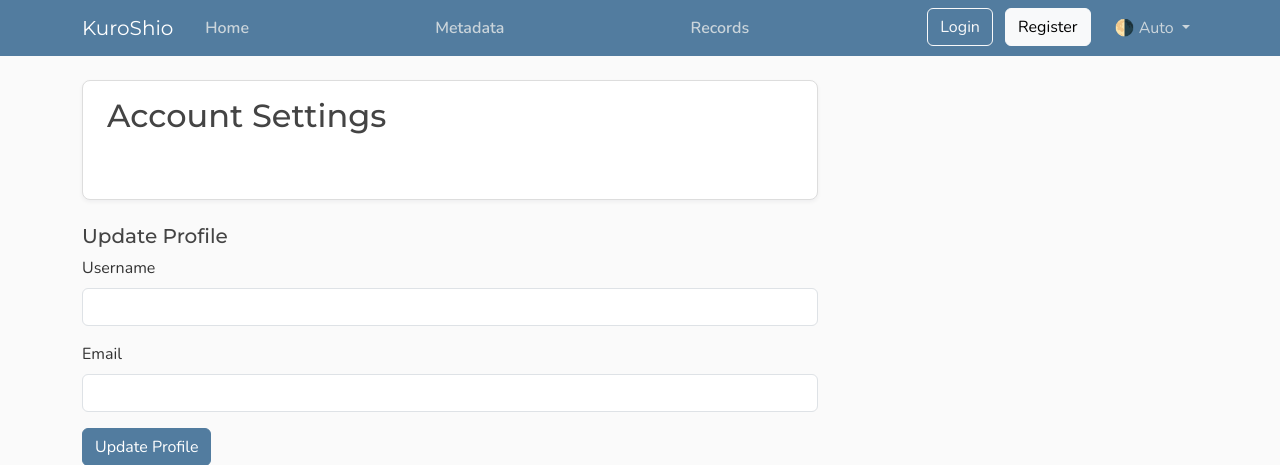
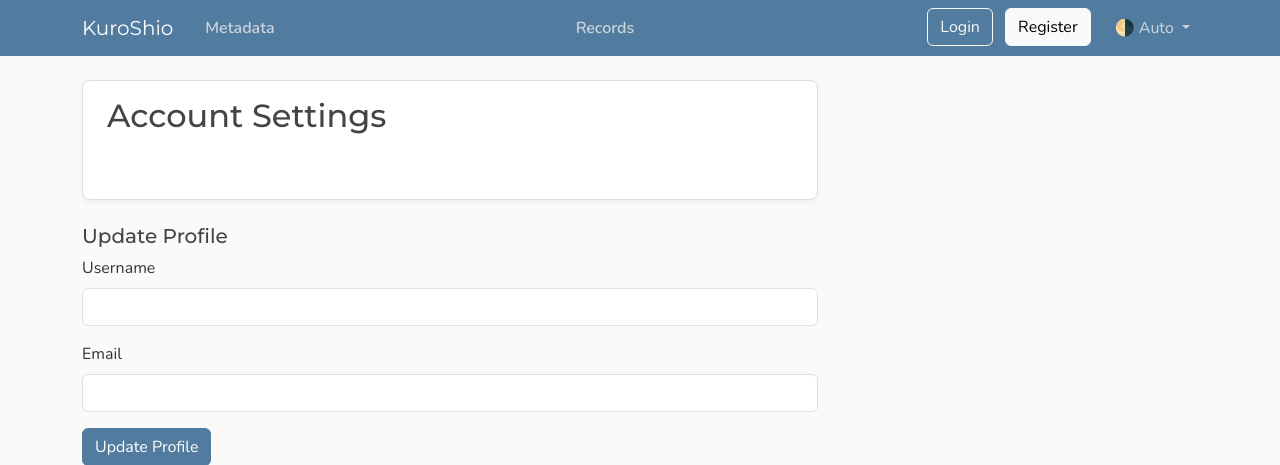
Before and after one commit to tim-kornish-cloud/kuroshio, a FastAPI app: page /account in a window 1280 px wide. Shown: the top 465 px of the page. Run offline with FastAPI, Linux system fonts and the light colour scheme; parts of the project's set-up code (start-up, migrations or seed data) failed here and were passed over.

Commit message:
remove home button since KuroShio already does the same

```diff
--- a/kuroshio/templates/layout.html
+++ b/kuroshio/templates/layout.html
@@ -61,6 +61,7 @@
             <nav class="navbar navbar-expand-md bg-steel fixed-top"
                  data-bs-theme="dark">
                 <div class="container">
+                  <!-- add link for home page -->
                     <a class="navbar-brand me-4" href="{{ url_for("home") }}">KuroShio</a>
                     <button class="navbar-toggler"
                             type="button"
@@ -72,11 +73,6 @@
                         <span class="navbar-toggler-icon"></span>
                     </button>
                     <div class="collapse navbar-collapse" id="navbarToggle">
-                        <div class="navbar-nav me-auto">
-                            <a class="nav-link active"
-                               aria-current="page"
-                               href="{{ url_for("home") }}">Home</a>
-                        </div>
                         <!-- add link for metadata query page -->
                         <div class="navbar-nav me-auto">
                             <a class="nav-link active"
```
